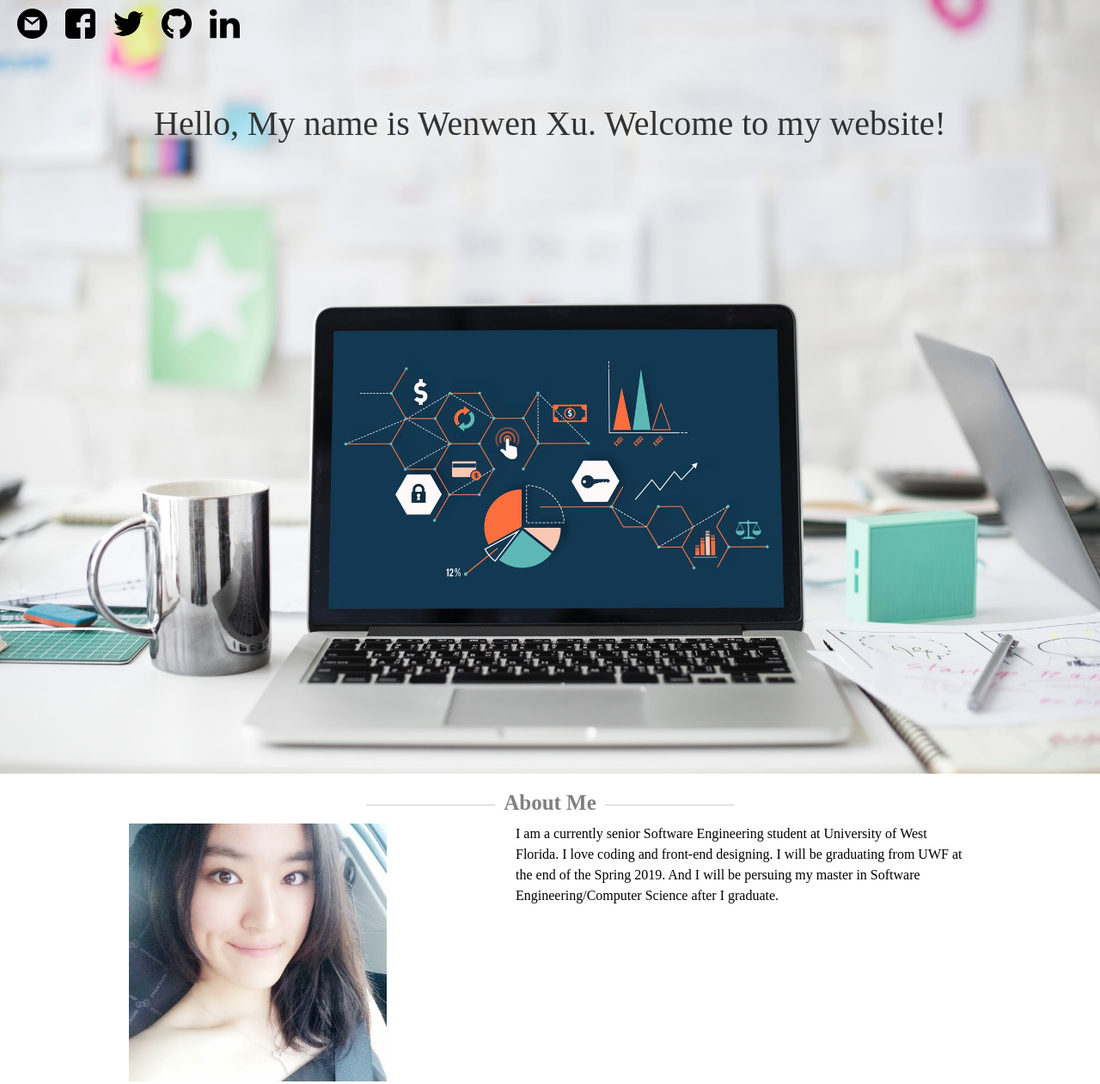
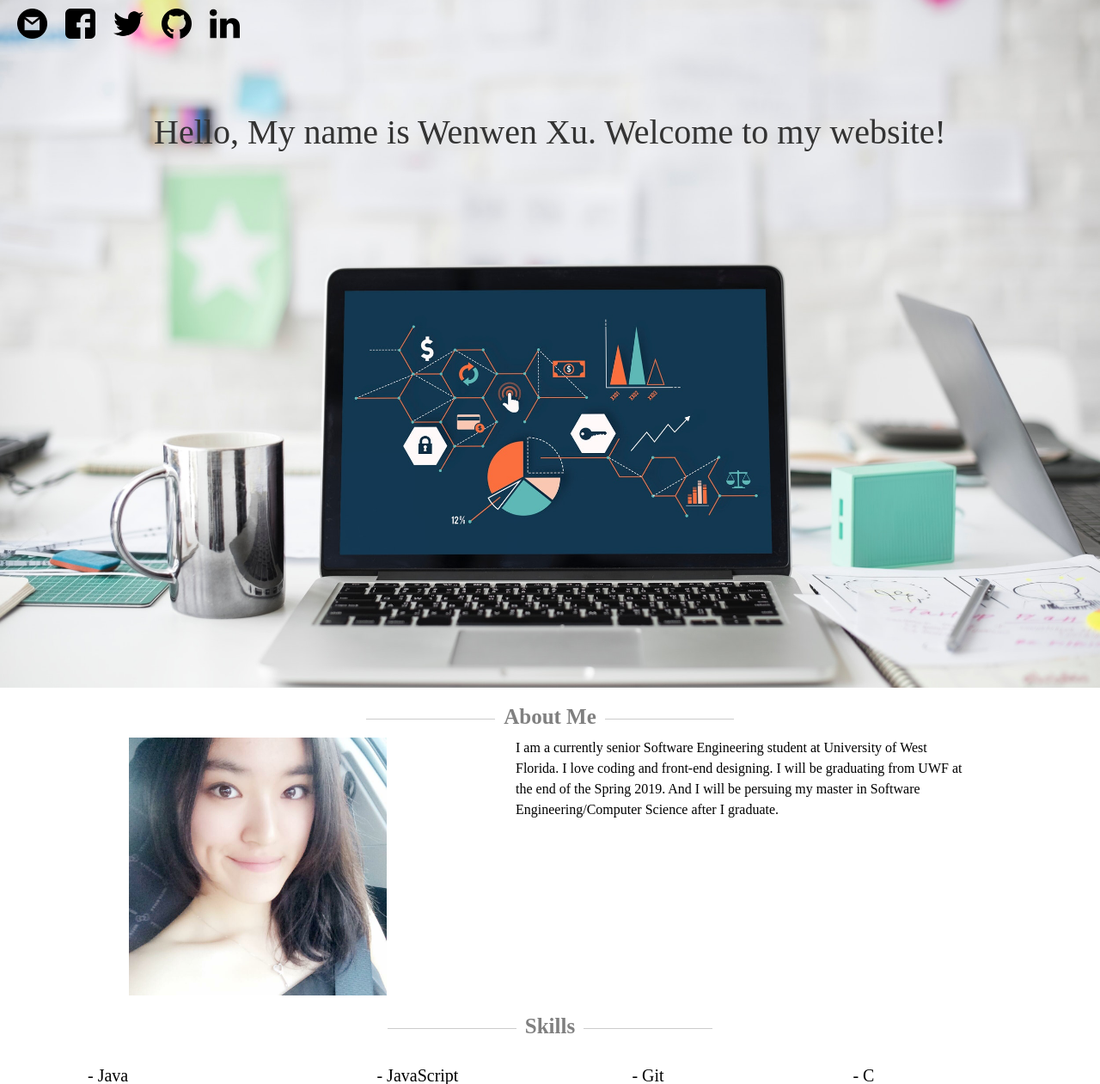
Before and after one commit to wenxu2/portfolio, a PHP site: page / in a window 1280 px wide. Shown: the top 1261 px of the page at 86% size. Run offline with PHP 8.4, Linux system fonts and the light colour scheme.

Commit message:
small change

```diff
--- a/css/style.css
+++ b/css/style.css
@@ -35,7 +35,7 @@ hr{
     overflow: hidden;
     color:#333;
     background-image: url("../img/centerimage.jpg");
-    height: 900px;
+    height: 800px;
     /* Center and scale the image nicely */
     background-position: center;
     background-repeat: no-repeat;
@@ -81,7 +81,7 @@ h1{
     font-weight: normal;
     text-size-adjust: 40px;
     font-size: 40px;
-    padding-top: 70px;
+    padding-top: 80px;
 }
 
 h2{
```
